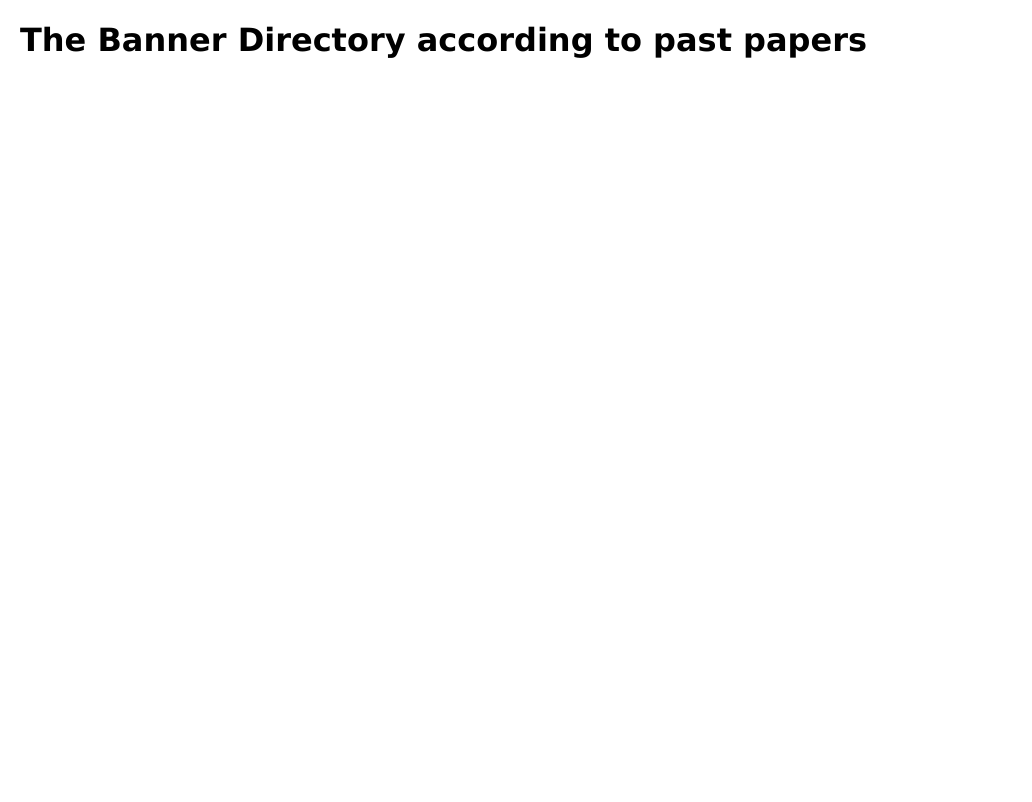
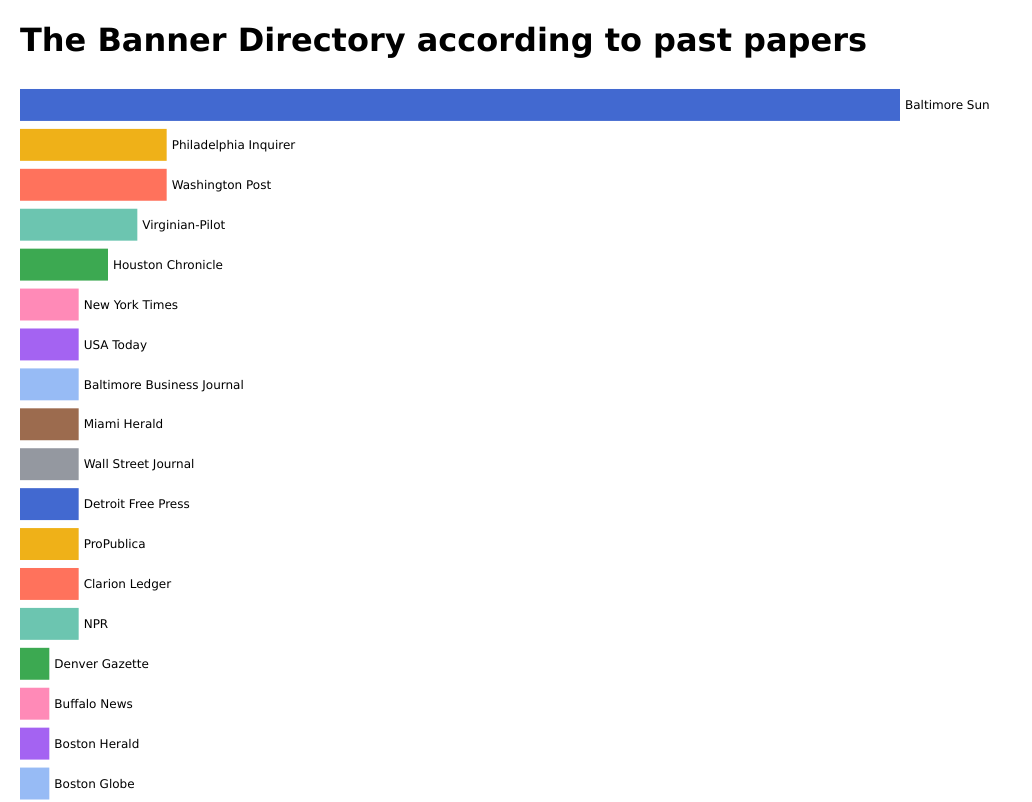
Before and after one commit to pkmccaslin/JMM629Project1, a plain HTML site: page index.html in a window 1280 px wide. Shown: the top 802 px of the page, without its empty margins (0-1032 px from the left). Drawn offline with nearby package versions, Linux system fonts and the light colour scheme; the site is published under a folder, as on GitHub Pages, so addresses that start at the root find nothing.

Commit message:
Update index.html

```diff
--- a/index.html
+++ b/index.html
@@ -88,7 +88,7 @@
 
     <div id="details"></div>
 
-    <script src="/bannerScript.js"></script>
+    <script src="bannerScript.js"></script>
 
 </body>
 </html>
```
